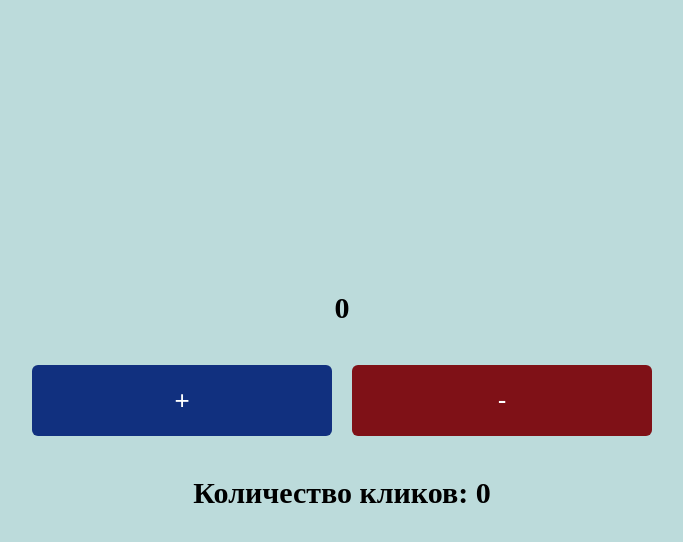
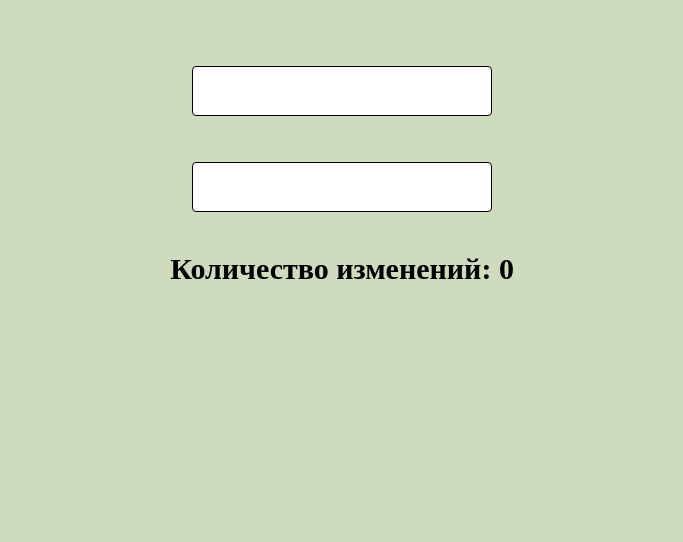
Before and after one commit to VoytenSvyat/55_react_ts_project, a React (Vite) app: page / in a window 1280 px wide. Shown: the top 542 px of the page, without its empty margins (298-981 px from the left). Built offline with nearby package versions, Linux system fonts and the light colour scheme.

Commit message:
homework11

```diff
--- a/src/App.tsx
+++ b/src/App.tsx
@@ -1,4 +1,4 @@
-import Consultation05 from "./consultations/Consultation05/Consultation05";
+// import Consultation05 from "./consultations/Consultation05/Consultation05";
 import GlobalStyles from "./styles/GlobalStyles";
 
 // Lessons imports:
@@ -18,6 +18,7 @@ import GlobalStyles from "./styles/GlobalStyles";
 // import Homework08 from "./homeworks/Homework08/Homework08";
 // import Homework09 from "./homeworks/Homework09/Homework09";
 // import Homework10 from "./homeworks/Homework10/Homework10";
+import Homework11 from "./homeworks/Homework11/Homework11";
 
 function App() {
 
@@ -36,7 +37,8 @@ function App() {
       {/* <Lesson10/>
       <Homework10/> */}
       {/* <Lesson11 /> */}
-      <Consultation05 />
+      {/* <Consultation05 /> */}
+      <Homework11/>
     </>
   )
 }
--- /dev/null
+++ b/src/homeworks/Homework11/Homework11.tsx
@@ -0,0 +1,30 @@
+import { ChangeEvent, useEffect, useState } from "react"
+import Input from "../../components/Input/Input"
+import { Homework11Container, InputResult } from "./styles"
+
+function Homework11() {
+    const [inputValue1, setInputValue1] = useState<string>('');
+    const [inputValue2, setInputValue2] = useState<string>('');
+    const [inputCount, setInputCount] = useState<number>(-1);
+
+    const changeFirstInputValue = (event: ChangeEvent<HTMLInputElement>) => {
+        setInputValue1(event.target.value);
+    }
+
+    const changeSecondInputValue = (event: ChangeEvent<HTMLInputElement>) => {
+        setInputValue2(event.target.value);
+   }
+
+    useEffect(() => {
+        setInputCount((prevValue) => prevValue + 1);
+    }, [inputValue1])
+    return (
+            <Homework11Container>
+                <Input name='input1' value={inputValue1} onChange={changeFirstInputValue}/>
+                <Input name='input2' value={inputValue2} onChange={changeSecondInputValue}/>
+                <InputResult>Количество изменений: {inputCount === -1? '0' : inputCount}</InputResult>
+            </Homework11Container>
+    )
+}
+
+export default Homework11
--- /dev/null
+++ b/src/homeworks/Homework11/styles.ts
@@ -0,0 +1,17 @@
+import styled from "@emotion/styled";
+
+export const Homework11Container = styled.div`
+  display: flex;
+  flex-direction: column;
+  align-items: center;
+  gap: 40px;
+  flex: 1;
+  padding: 60px;
+  background-color: rgb(206, 219, 188);
+`
+
+export const InputResult = styled.div`
+    font-size: 30px;
+    font-weight: bold;
+    color: black;
+`;
```
